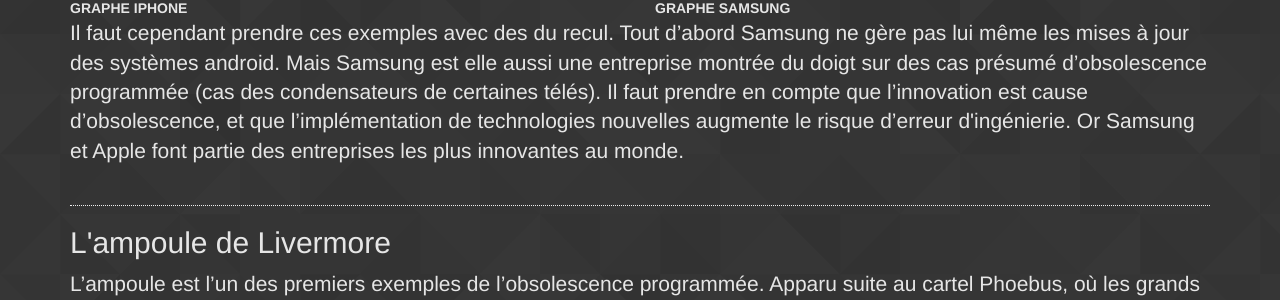
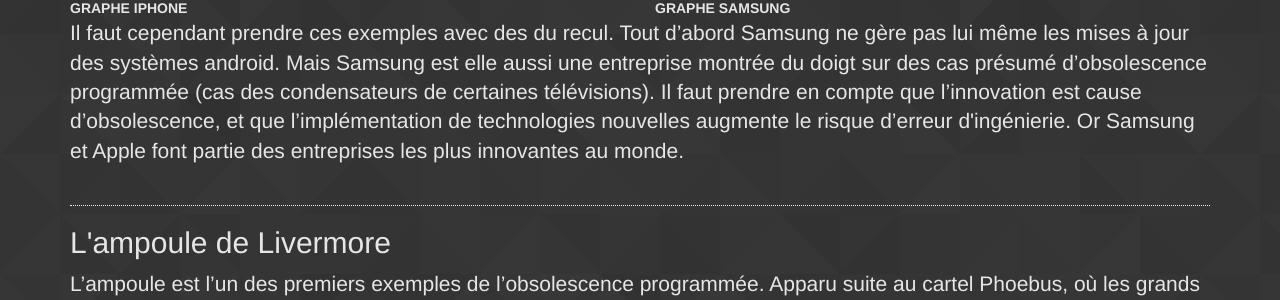
Before and after one commit to Entilore/Mono, a PHP site: page /exemples.php in a window 1280 px wide. Shown: the part 1886-2186 px from the top of the page. Run offline with PHP 8.4, Linux system fonts and the light colour scheme; some libraries are stand-ins or nearby versions.

Commit message:
correction in exemples.php

```diff
--- a/Website/exemples.php
+++ b/Website/exemples.php
@@ -96,7 +96,7 @@
     <div class="row">
         <div class="col-md-12">
           <p class="lead">
-            Il faut cependant prendre ces exemples avec des du recul. Tout d’abord Samsung ne gère pas lui même les mises à jour des systèmes android. Mais Samsung est elle aussi une entreprise montrée du doigt sur des cas présumé d’obsolescence programmée (cas des condensateurs de certaines télés). Il faut prendre en compte que l’innovation est cause d’obsolescence, et que l’implémentation de technologies nouvelles augmente le risque d’erreur d'ingénierie. Or Samsung et Apple font partie des entreprises les plus innovantes au monde.
+            Il faut cependant prendre ces exemples avec des du recul. Tout d’abord Samsung ne gère pas lui même les mises à jour des systèmes android. Mais Samsung est elle aussi une entreprise montrée du doigt sur des cas présumé d’obsolescence programmée (cas des condensateurs de certaines télévisions). Il faut prendre en compte que l’innovation est cause d’obsolescence, et que l’implémentation de technologies nouvelles augmente le risque d’erreur d'ingénierie. Or Samsung et Apple font partie des entreprises les plus innovantes au monde.
           </p>
         </div>
       </div>
```
